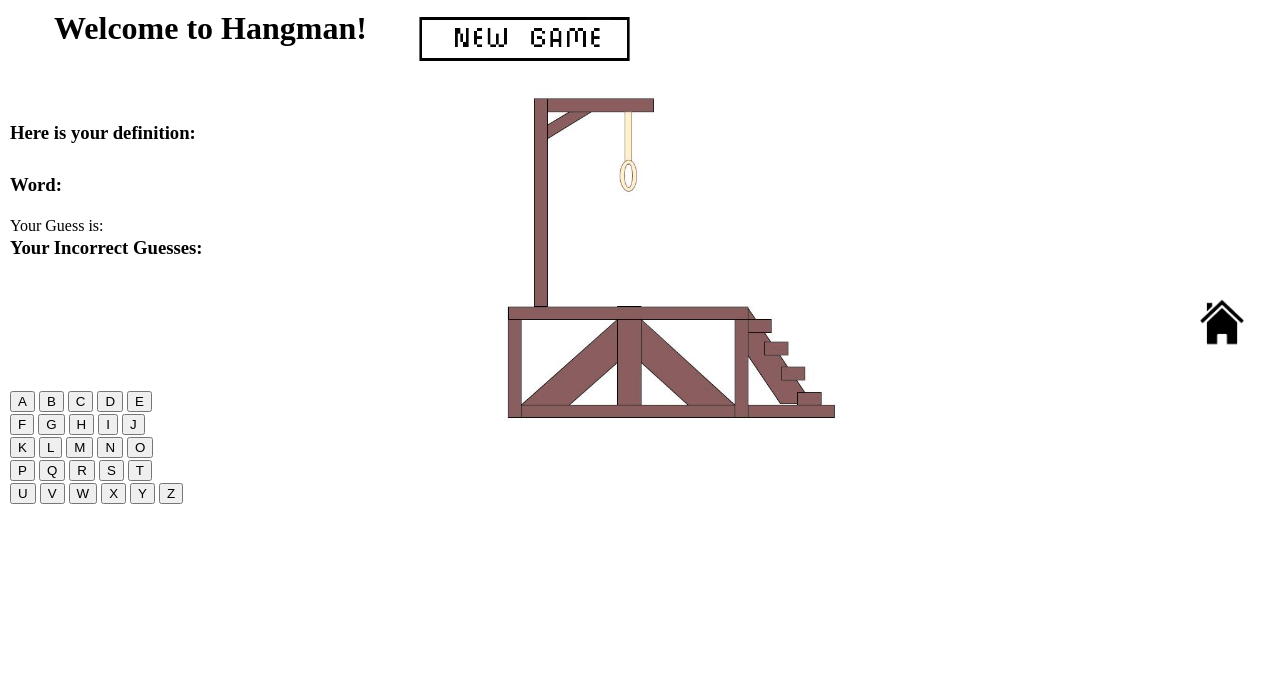
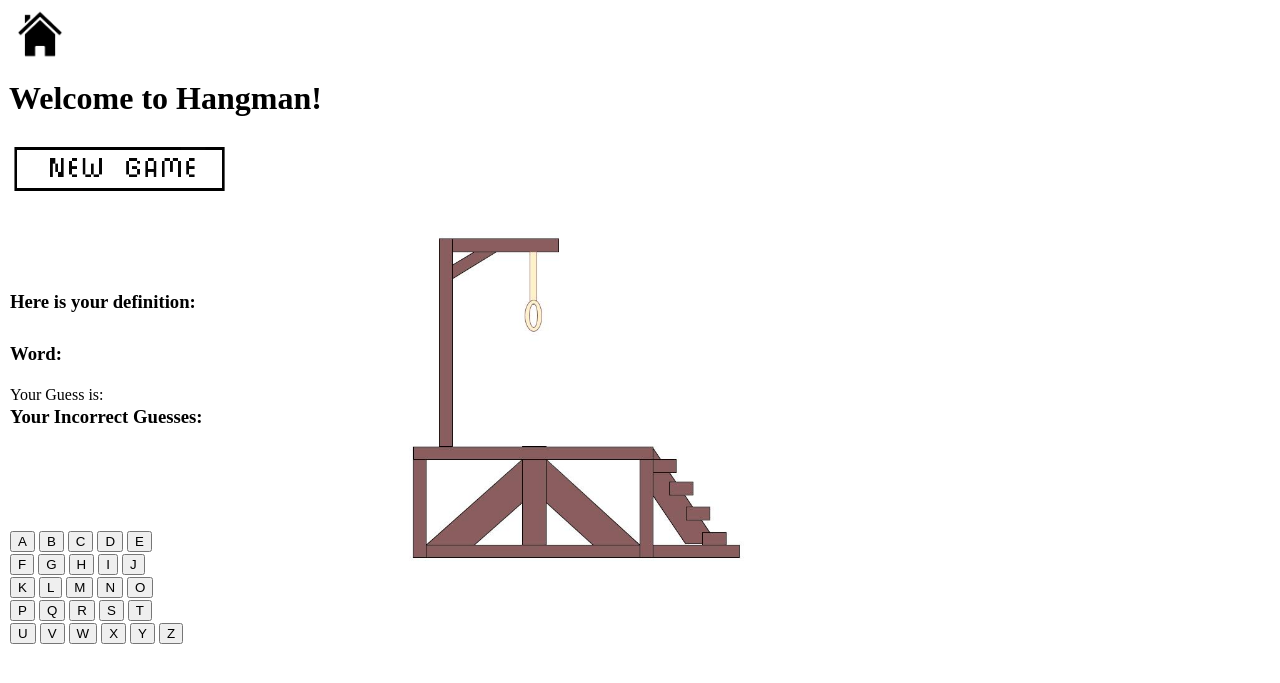
Before and after one commit to RyanHaki/lyntax_final, a Jekyll site: the page built from _pages/Hangman2.html, in a window 1280 px wide. Shown: the top 683 px of the page. Built offline with Jekyll 4.4.1, drawn with Linux system fonts in a browser that asks for light colours.

Commit message:
home image move

```diff
--- a/_pages/Hangman2.html
+++ b/_pages/Hangman2.html
@@ -6,7 +6,7 @@ title: Hangman2
 <style>
     table, td, th {
       /* border: 1px solid black; */
-      border: 0px
+      border: 1px
     }
 
     table {
@@ -33,12 +33,24 @@ title: Hangman2
 </style>
 
 <div class="px-5 py-5 mx-auto">
+    <table>
+        <tr>
+            <td>
+                <a href="/lyntax_final/"><img src="/lyntax_final/images/home-removebg.png" alt="GoHome" height = "50"></a>
+                <h1 class="text-black"><strong>Welcome to Hangman!</strong></h1></th><a href="/lyntax_final/hangman2">
+                <img id="newGame" src="/lyntax_final/images/newgame.jpg" alt="New Game" height="60"></a>
+            </td>
+        </tr>
+    </table>
         <table>
-                <tr>
-                <th><h1 class="text-black"><strong>Welcome to Hangman!</strong></h1></th>
-                <td>
-                    <a href="/lyntax_final/hangman2"><img id="newGame" src="/lyntax_final/images/newgame.jpg" alt="New Game" height="60"></a>
-                </td>
+            <tr>
+            <td>
+                <!-- <a href="/lyntax_final/"><img src="/lyntax_final/images/home-removebg.png" alt="GoHome" height = "50"></a> -->
+            </td>
+                <!-- <th><h1 class="text-black"><strong>Welcome to Hangman!</strong></h1></th> -->
+            <td>
+                <!-- <a href="/lyntax_final/hangman2"><img id="newGame" src="/lyntax_final/images/newgame.jpg" alt="New Game" height="60"></a> -->
+            </td>
             </tr>
         <tbody>
             <tr>
@@ -84,9 +96,6 @@ title: Hangman2
                 <tr>
                     <td></td>
                     <td></td>
-                    <td>
-                        <a href="/lyntax_final"><img src="/lyntax_final/images/home-removebg.png" alt="GoHome" height = "50"></a>
-                    </td>
                 </tr>
                 <tr>
                     <td>
```
